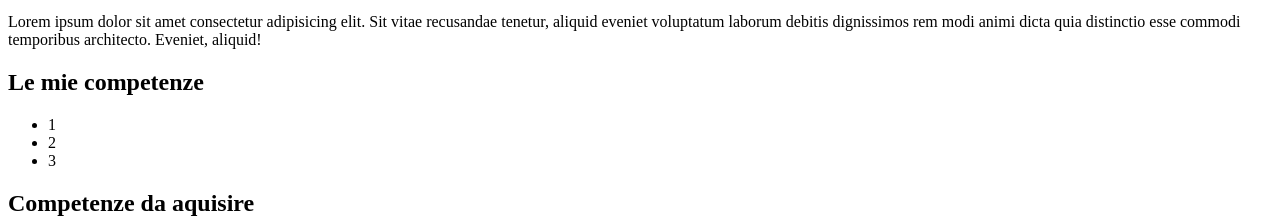
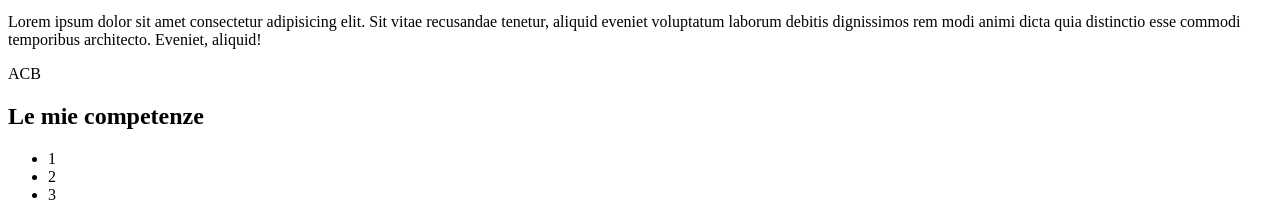
Before and after one commit to Dorotheea10/1giorno1settim, a plain HTML site: page index.html in a window 1280 px wide. Shown: the part 530-751 px from the top of the page. Drawn offline with Linux system fonts and the light colour scheme.

Commit message:
prova456

```diff
--- a/index.html
+++ b/index.html
@@ -31,6 +31,7 @@
       <a #=""></a>
       <a href=".//img/pexels-masood-aslami-18613680.jpg"></a>
     </p>
+    <p>ACB</p>
     <div>
       <h2>Le mie competenze</h2>
       <ul>
```
